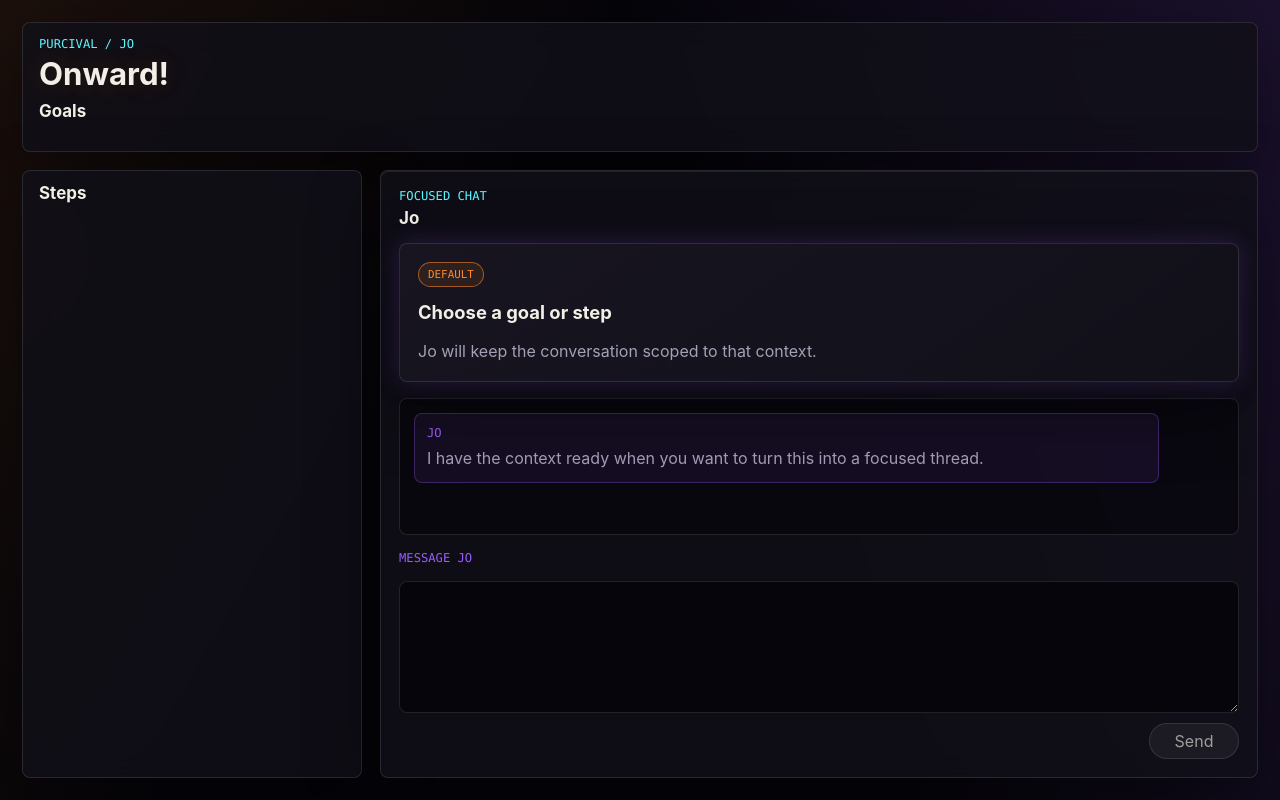
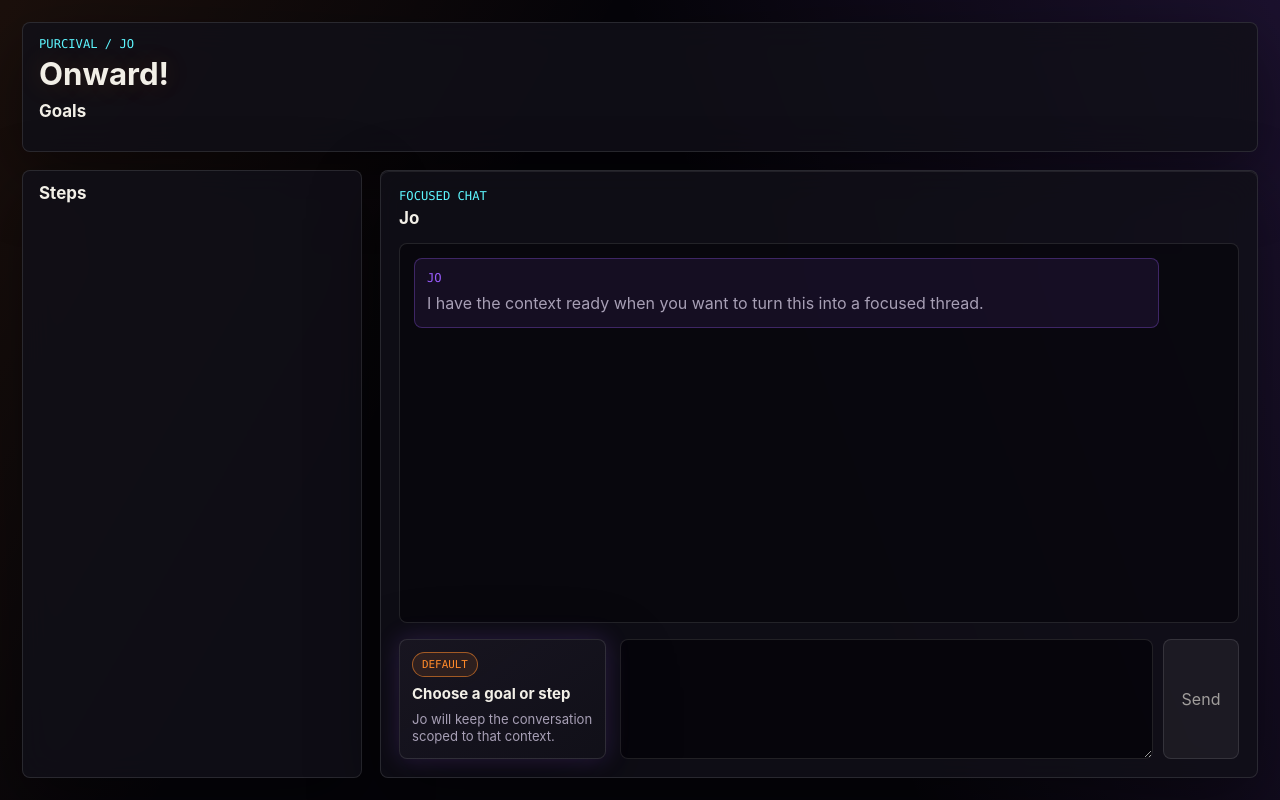
Before and after one commit to ztblick/Purcival, a FastAPI app: page / in a window 1280 px wide. Run offline with FastAPI, Linux system fonts and the light colour scheme; data that the repository does not hold is empty.

Commit message:
Tighten dashboard chat composer layout

```diff
--- a/dashboard/static/dashboard.css
+++ b/dashboard/static/dashboard.css
@@ -404,7 +404,40 @@
 }
 
 .context-card {
-  min-height: 120px;
+  min-height: 0;
+}
+
+.chat-dock {
+  display: grid;
+  flex-shrink: 0;
+  grid-template-columns: minmax(180px, 1fr) minmax(0, 3fr);
+  gap: 14px;
+  align-items: stretch;
+}
+
+.context-card--dock {
+  gap: 8px;
+  justify-content: start;
+  overflow: hidden;
+  padding: 12px;
+}
+
+.context-card--dock h3 {
+  display: -webkit-box;
+  overflow: hidden;
+  font-size: 0.94rem;
+  line-height: 1.18;
+  -webkit-box-orient: vertical;
+  -webkit-line-clamp: 2;
+}
+
+.context-card--dock p {
+  display: -webkit-box;
+  overflow: hidden;
+  font-size: 0.82rem;
+  line-height: 1.35;
+  -webkit-box-orient: vertical;
+  -webkit-line-clamp: 2;
 }
 
 .category-career {
@@ -519,13 +552,30 @@
 
 .composer {
   display: grid;
-  flex-shrink: 0;
+  align-self: stretch;
+  min-width: 0;
+}
+
+.composer label {
+  position: absolute;
+  width: 1px;
+  height: 1px;
+  overflow: hidden;
+  clip: rect(0 0 0 0);
+  white-space: nowrap;
+}
+
+.composer__input-row {
+  display: grid;
+  min-width: 0;
+  grid-template-columns: minmax(0, 1fr) auto;
   gap: 10px;
+  align-items: stretch;
 }
 
 .composer textarea {
   width: 100%;
-  min-height: 132px;
+  min-height: 92px;
   resize: vertical;
   border: 1px solid var(--line);
   border-radius: var(--radius);
@@ -535,8 +585,8 @@
 }
 
 .composer button {
-  justify-self: end;
-  min-width: 90px;
+  min-width: 76px;
+  border-radius: var(--radius);
 }
 
 .composer button:not(:disabled) {
@@ -561,6 +611,14 @@
     order: -1;
     max-height: calc(100vh - 24px);
     min-height: 620px;
+  }
+
+  .chat-dock {
+    grid-template-columns: 1fr;
+  }
+
+  .context-card--dock {
+    min-height: 0;
   }
 
   .step-grid {
--- a/dashboard/templates/partials/chat_panel.html
+++ b/dashboard/templates/partials/chat_panel.html
@@ -13,18 +13,6 @@
     </div>
     {% if chat_context %}
       <span class="chat-panel__status">{{ chat_context.scope_type }}:{{ chat_context.scope_id }}</span>
-    {% endif %}
-  </div>
-
-  <div class="context-card {% if chat_context %}{{ chat_context.category_class }}{% endif %}">
-    {% if chat_context %}
-      <span class="card-tag card-tag--small">{{ chat_context.tag }}</span>
-      <h3>{{ chat_context.heading }}</h3>
-      <p>{{ chat_context.body }}</p>
-    {% else %}
-      <span class="card-tag card-tag--small">default</span>
-      <h3>Choose a goal or step</h3>
-      <p>Jo will keep the conversation scoped to that context.</p>
     {% endif %}
   </div>
 
@@ -54,6 +42,19 @@
     {% endif %}
   </div>
 
+  <div class="chat-dock">
+    <div class="context-card context-card--dock {% if chat_context %}{{ chat_context.category_class }}{% endif %}">
+      {% if chat_context %}
+        <span class="card-tag card-tag--small">{{ chat_context.tag }}</span>
+        <h3>{{ chat_context.heading }}</h3>
+        <p>{{ chat_context.body }}</p>
+      {% else %}
+        <span class="card-tag card-tag--small">default</span>
+        <h3>Choose a goal or step</h3>
+        <p>Jo will keep the conversation scoped to that context.</p>
+      {% endif %}
+    </div>
+
     <form
       class="composer"
       aria-label="Chat composer"
@@ -63,7 +64,10 @@
       {% endif %}
     >
       <label for="chat-message">Message Jo</label>
-    <textarea id="chat-message" name="message" rows="4" {% if not chat_context %}disabled{% endif %}></textarea>
+      <div class="composer__input-row">
+        <textarea id="chat-message" name="message" rows="3" {% if not chat_context %}disabled{% endif %}></textarea>
         <button type="submit" {% if not chat_context %}disabled{% endif %}>Send</button>
+      </div>
     </form>
+  </div>
 </section>
```
Also changed, not shown: Design/dashboard_goals_design.md (+10 -3 lines), PROGRESS.md (+4 -1 lines), tests/test_dashboard.py (+5 -0 lines). Lines whose indentation alone changed are shown as unchanged.
